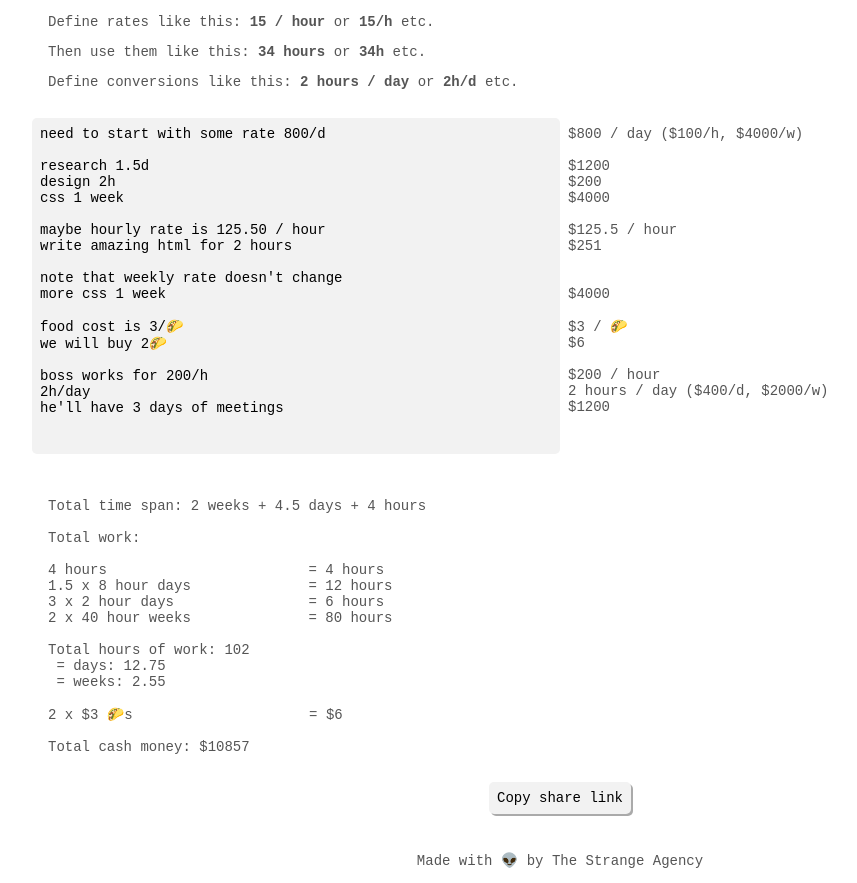
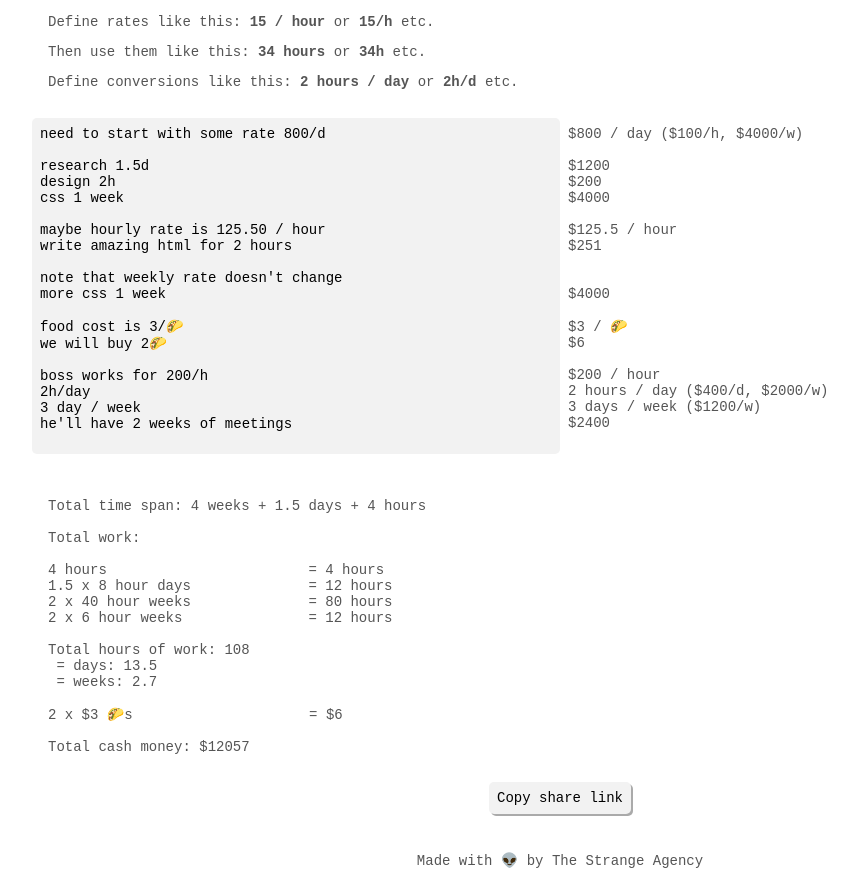
Before and after one commit to lucaskuzma/estimate.express, a React (Create React App) app: page / in a window 1280 px wide. Shown: the whole page, without its empty margins (80-937 px from the left). Built offline with nearby package versions, Linux system fonts and the light colour scheme.

Commit message:
update example some more

```diff
--- a/src/App.js
+++ b/src/App.js
@@ -33,7 +33,8 @@ we will buy 2🌮
 
 boss works for 200/h
 2h/day
-he'll have 3 days of meetings
+3 day / week
+he'll have 2 weeks of meetings
 `
     }
 
```
